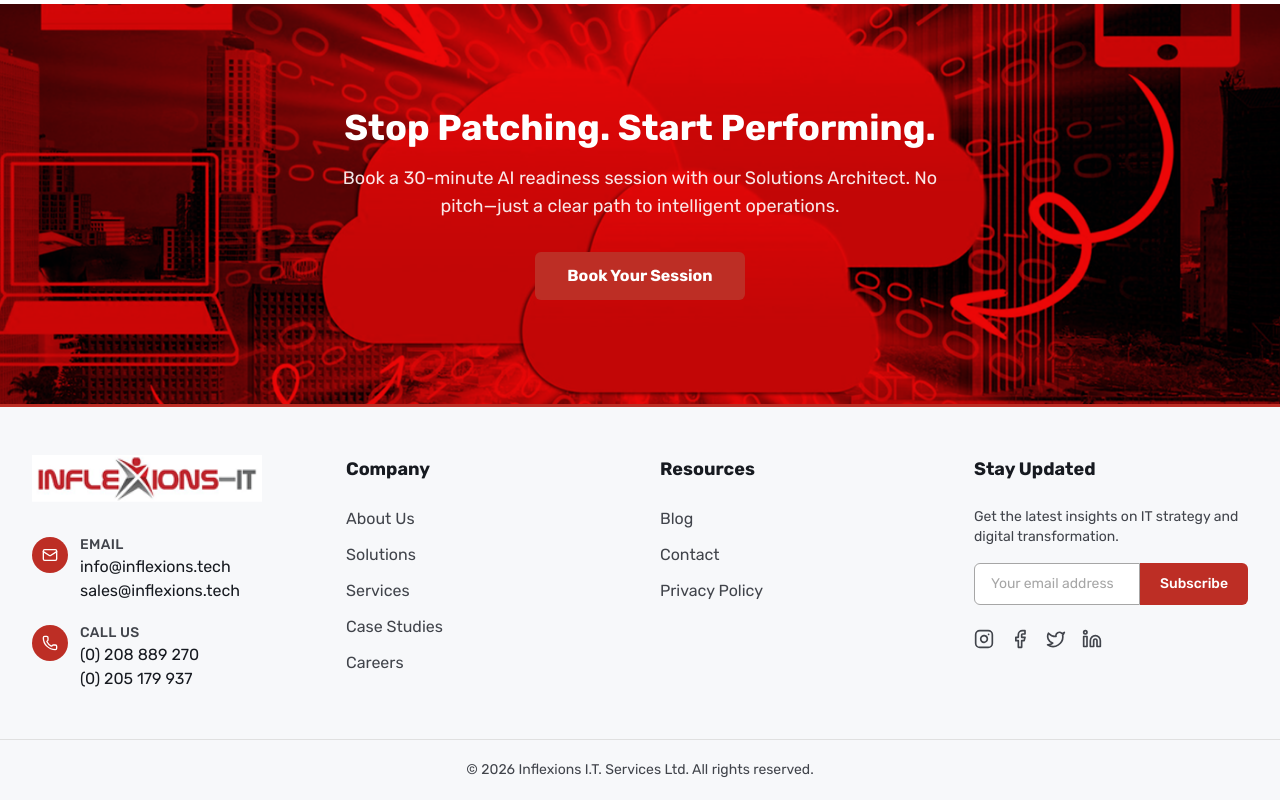
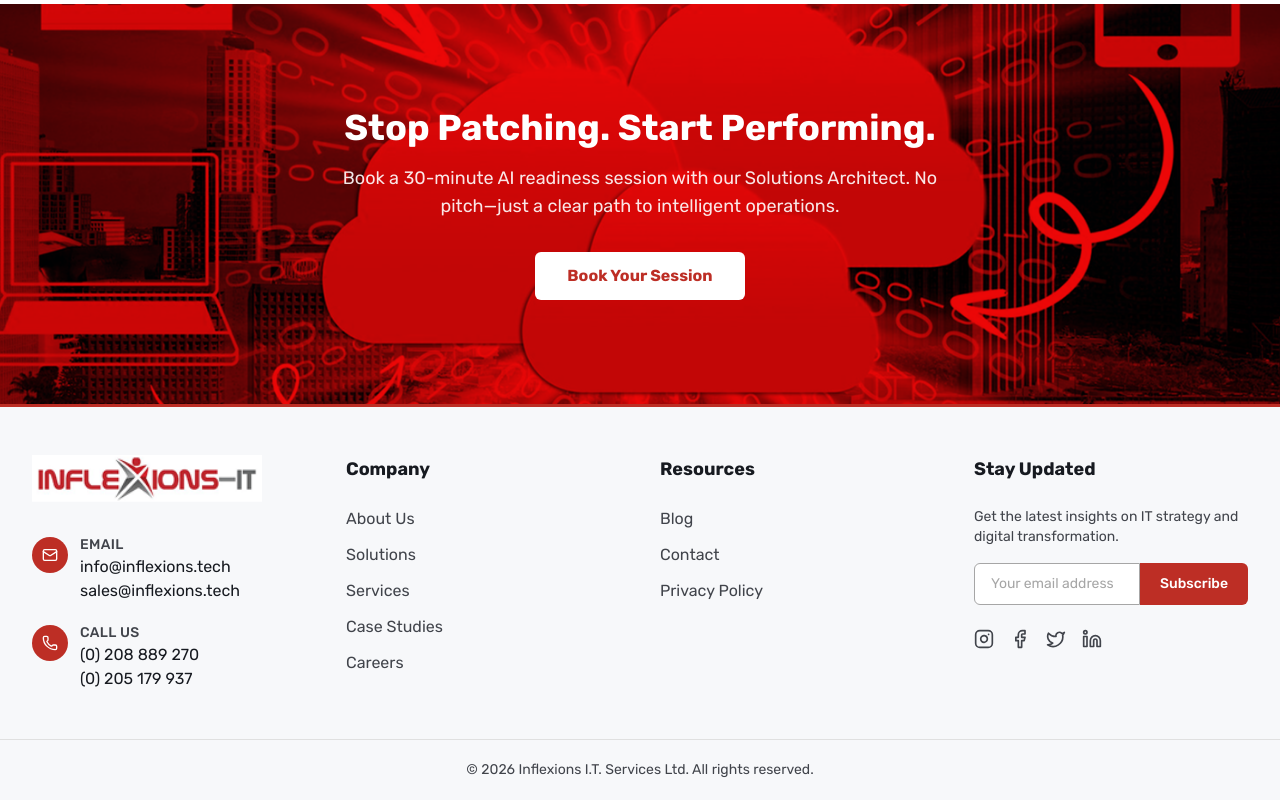
Before and after one commit to ekowtee/inflex, a Next.js app: page / in a window 1280 px wide. Shown: the part 4068-4868 px from the top of the page. Built offline with nearby package versions, Linux system fonts and the light colour scheme.

Commit message:
Change CTA button to white on red banner for contrast
Red button was invisible against the red banner image.
Switched to white bg with red text.

Co-Authored-By: Claude Opus 4.6 <noreply@anthropic.com>

```diff
--- a/src/app/components/CallToAction.tsx
+++ b/src/app/components/CallToAction.tsx
@@ -68,7 +68,7 @@ export default function CallToAction() {
           >
             <Link
               href="/contact"
-              className="inline-block bg-[#BD2E25] hover:bg-[#A02923] text-white font-semibold px-6 sm:px-8 py-3 rounded-[6px] transition-colors duration-300"
+              className="inline-block bg-white hover:bg-gray-100 text-[#BD2E25] font-semibold px-6 sm:px-8 py-3 rounded-[6px] transition-colors duration-300"
             >
               Book Your Session
             </Link>
```
